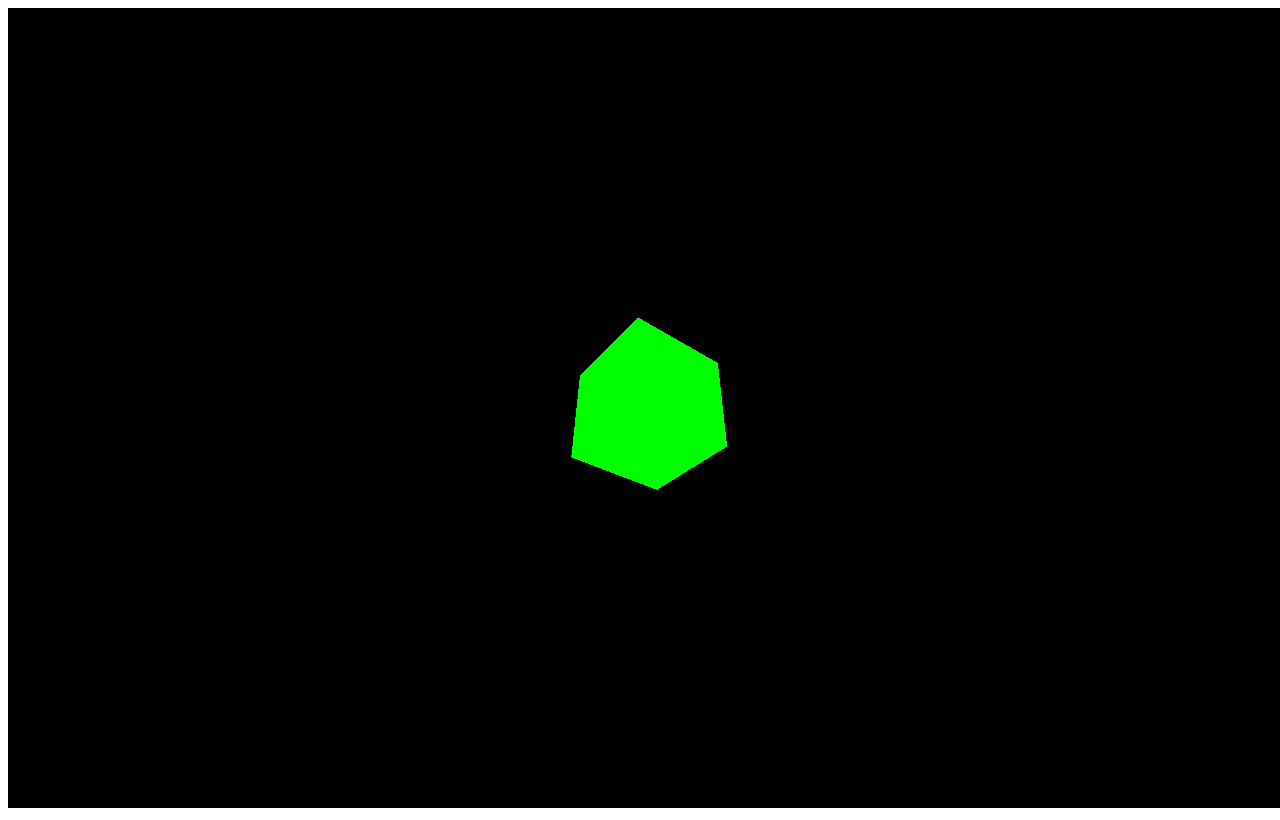
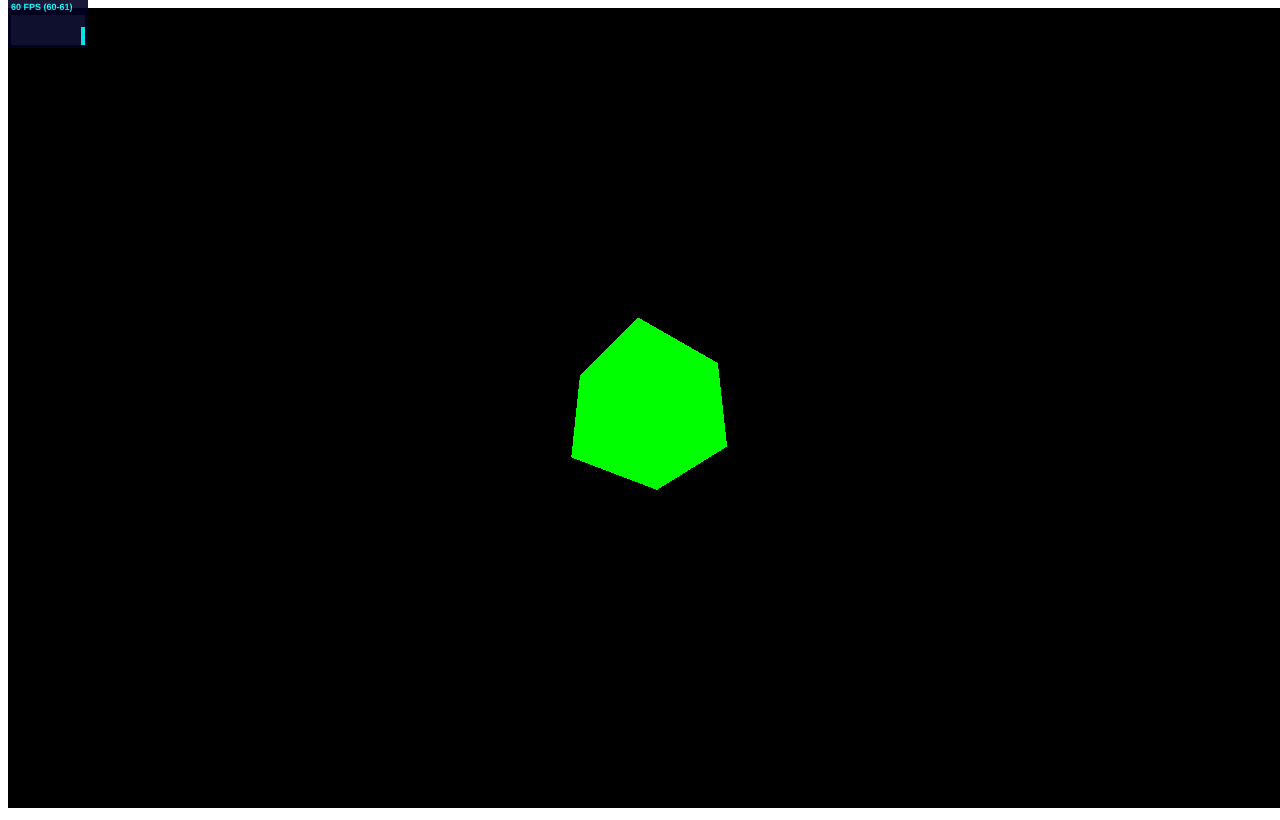
Before and after one commit to iplusc/Smart-WebGL, a plain HTML site: page my_first_threejs.html in a window 1280 px wide. Drawn offline with Linux system fonts and the light colour scheme.

Commit message:
add stats component

```diff
--- /dev/null
+++ b/js/stats.min.js
@@ -0,0 +1,6 @@
+// stats.js - http://github.com/mrdoob/stats.js
+var Stats=function(){var l=Date.now(),m=l,g=0,n=Infinity,o=0,h=0,p=Infinity,q=0,r=0,s=0,f=document.createElement("div");f.id="stats";f.addEventListener("mousedown",function(b){b.preventDefault();t(++s%2)},!1);f.style.cssText="width:80px;opacity:0.9;cursor:pointer";var a=document.createElement("div");a.id="fps";a.style.cssText="padding:0 0 3px 3px;text-align:left;background-color:#002";f.appendChild(a);var i=document.createElement("div");i.id="fpsText";i.style.cssText="color:#0ff;font-family:Helvetica,Arial,sans-serif;font-size:9px;font-weight:bold;line-height:15px";
+i.innerHTML="FPS";a.appendChild(i);var c=document.createElement("div");c.id="fpsGraph";c.style.cssText="position:relative;width:74px;height:30px;background-color:#0ff";for(a.appendChild(c);74>c.children.length;){var j=document.createElement("span");j.style.cssText="width:1px;height:30px;float:left;background-color:#113";c.appendChild(j)}var d=document.createElement("div");d.id="ms";d.style.cssText="padding:0 0 3px 3px;text-align:left;background-color:#020;display:none";f.appendChild(d);var k=document.createElement("div");
+k.id="msText";k.style.cssText="color:#0f0;font-family:Helvetica,Arial,sans-serif;font-size:9px;font-weight:bold;line-height:15px";k.innerHTML="MS";d.appendChild(k);var e=document.createElement("div");e.id="msGraph";e.style.cssText="position:relative;width:74px;height:30px;background-color:#0f0";for(d.appendChild(e);74>e.children.length;)j=document.createElement("span"),j.style.cssText="width:1px;height:30px;float:left;background-color:#131",e.appendChild(j);var t=function(b){s=b;switch(s){case 0:a.style.display=
+"block";d.style.display="none";break;case 1:a.style.display="none",d.style.display="block"}};return{REVISION:12,domElement:f,setMode:t,begin:function(){l=Date.now()},end:function(){var b=Date.now();g=b-l;n=Math.min(n,g);o=Math.max(o,g);k.textContent=g+" MS ("+n+"-"+o+")";var a=Math.min(30,30-30*(g/200));e.appendChild(e.firstChild).style.height=a+"px";r++;b>m+1E3&&(h=Math.round(1E3*r/(b-m)),p=Math.min(p,h),q=Math.max(q,h),i.textContent=h+" FPS ("+p+"-"+q+")",a=Math.min(30,30-30*(h/100)),c.appendChild(c.firstChild).style.height=
+a+"px",m=b,r=0);return b},update:function(){l=this.end()}}};"object"===typeof module&&(module.exports=Stats);
--- a/my_first_threejs.html
+++ b/my_first_threejs.html
@@ -7,6 +7,7 @@
 	</head>
 	<body>
 		<script src="js/three.min.js"></script>
+		<script src="js/stats.min.js"></script>
 		<script>
 			var scene = new THREE.Scene();
 			var camera = new THREE.PerspectiveCamera(75, window.innerWidth/window.innerHeight, 0.1, 1000);
@@ -20,6 +21,11 @@
 			var cube = new THREE.Mesh(geometry, material);
 			scene.add(cube);
 
+			var stats = new Stats();
+			stats.domElement.style.position = 'absolute';
+			stats.domElement.style.top = '0px';
+			document.body.appendChild(stats.domElement);
+
 			camera.position.z = 5;
 
 			var render = function () {
@@ -29,6 +35,8 @@
 				cube.rotation.y += 0.05;
 
 				renderer.render(scene, camera);
+
+				stats.update();
 			};
 
 			render();
```
